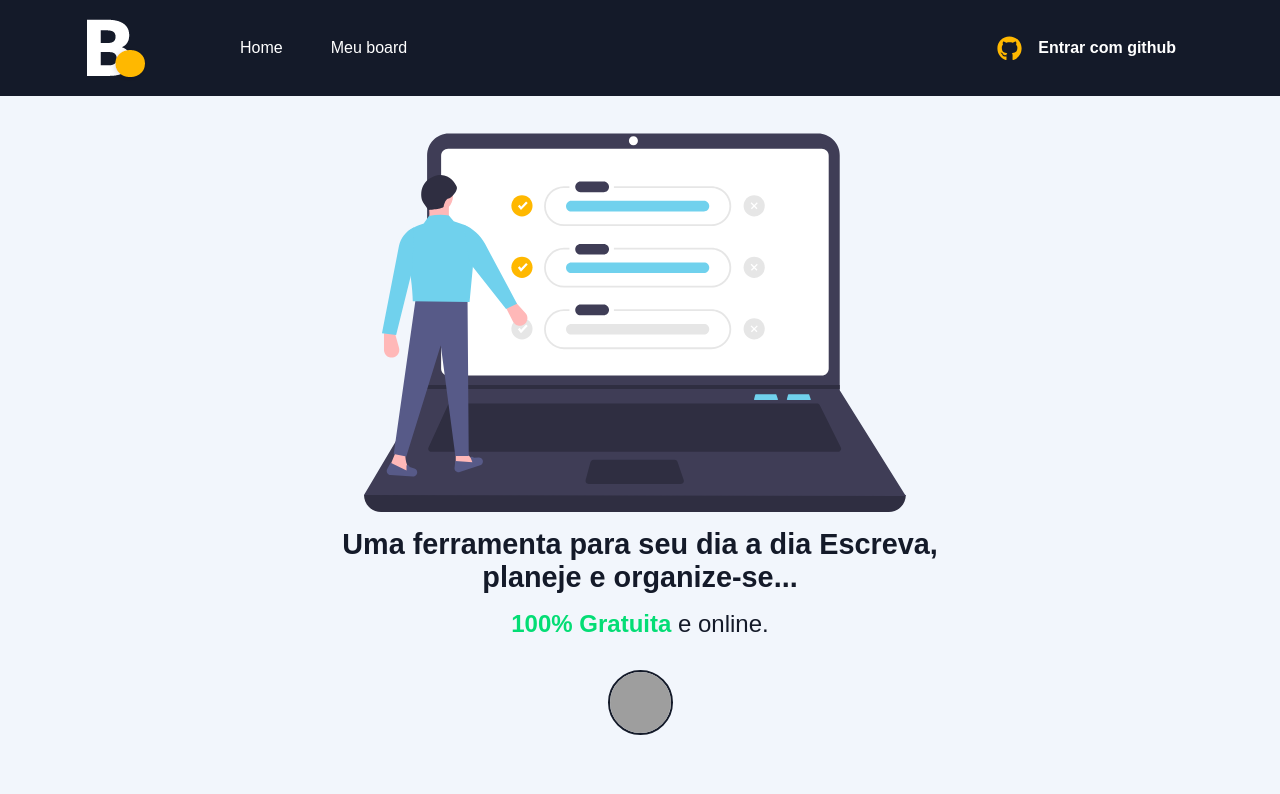
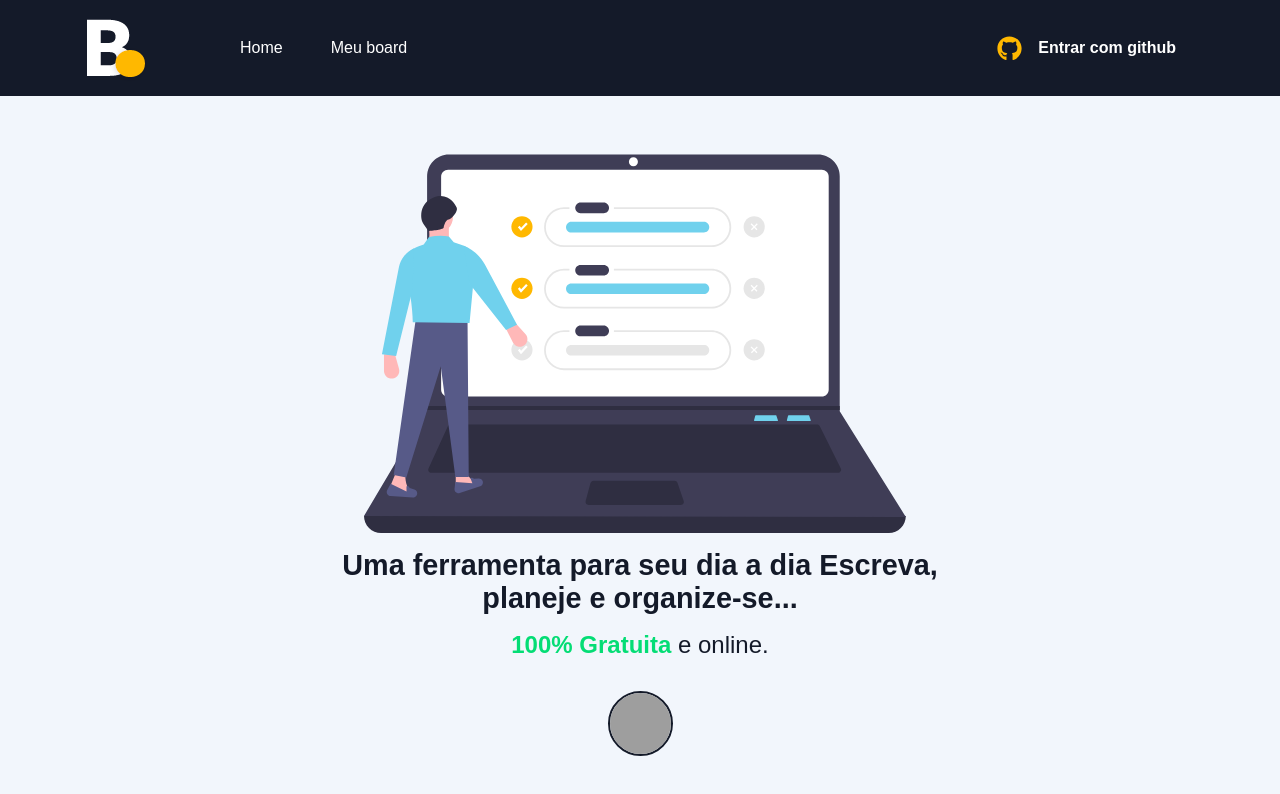
Before and after one commit to Robson-GDS/board-nextJS, a Next.js app: page / in a window 1280 px wide. Shown: the top 794 px of the page. Built offline with nearby package versions, Linux system fonts and the light colour scheme; no server answers; grey boxes are pictures that could not be loaded.

Commit message:
centralizando imagem da pagina home

```diff
--- a/src/styles/styles.module.scss
+++ b/src/styles/styles.module.scss
@@ -2,6 +2,7 @@
   max-width: 1120px;
   margin: 0 auto;
   padding: 0 2rem;
+  min-height: calc(100vh - 6rem);
 
   display: flex;
   align-items: center;
```
